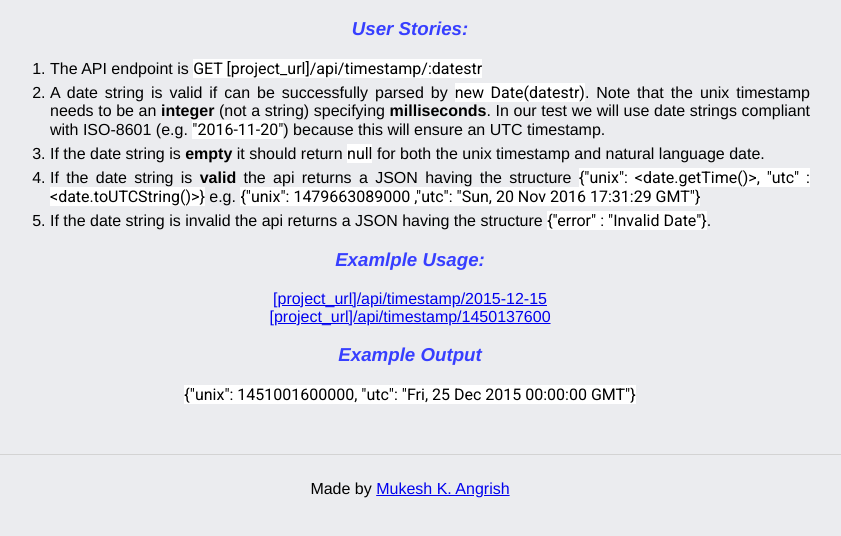
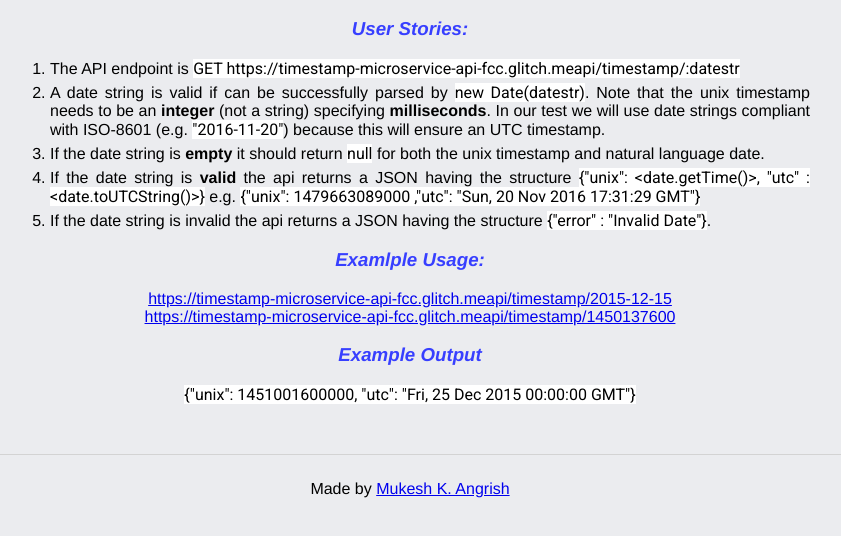
Before and after one commit to MukeshAngrish/timestamp-microservice-api, a website: page views/index.html in a window 1280 px wide. Shown: the part 72-608 px from the top of the page, without its empty margins (230-1071 px from the left). Drawn offline with Linux system fonts and the light colour scheme.

Commit message:
🛳🎪 Updated project urls at Glitch.com

```diff
--- a/views/index.html
+++ b/views/index.html
@@ -33,7 +33,7 @@
 
     <main>
       <ol>
-        <li>The API endpoint is <span>GET [project_url]/api/timestamp/:datestr</span></li>
+        <li>The API endpoint is <span>GET https://timestamp-microservice-api-fcc.glitch.meapi/timestamp/:datestr</span></li>
         <li>A date string is valid if can be successfully parsed by <span>new Date(datestr)</span>.
 Note that the unix timestamp needs to be an <strong>integer</strong> (not a string) specifying <strong>milliseconds</strong>.
 In our test we will use date strings compliant with ISO-8601 (e.g. <span>"2016-11-20"</span>)
@@ -50,8 +50,8 @@ e.g. <span>{"unix": 1479663089000 ,"utc": "Sun, 20 Nov 2016 17:31:29 GMT"}</span
         <h3>
         Examlple Usage:
         </h3>
-        <a href="https://ripe-anger.glitch.me/api/timestamp/2015-12-15" target="_blank">[project_url]/api/timestamp/2015-12-15</a><br>
-        <a href="https://ripe-anger.glitch.me/api/timestamp/1450137600" target="_blank">[project_url]/api/timestamp/1450137600</a>
+        <a href="https://timestamp-microservice-api-fcc.glitch.me/api/timestamp/2015-12-15" target="_blank">https://timestamp-microservice-api-fcc.glitch.meapi/timestamp/2015-12-15</a><br>
+        <a href="https://timestamp-microservice-api-fcc.glitch.me/api/timestamp/1450137600" target="_blank">https://timestamp-microservice-api-fcc.glitch.meapi/timestamp/1450137600</a>
 
         <h3>
           Example Output
```
Also changed, not shown: README.md.
